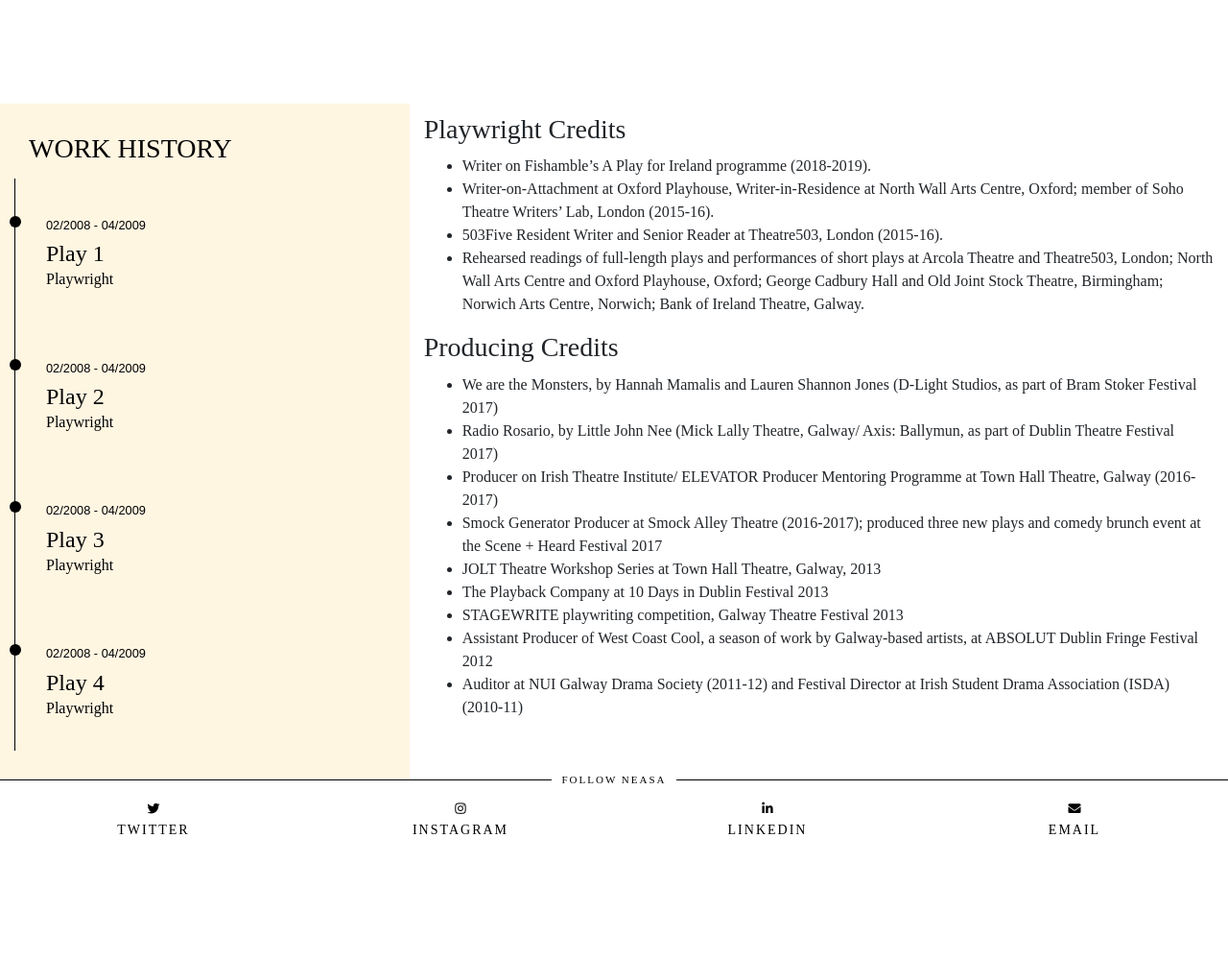
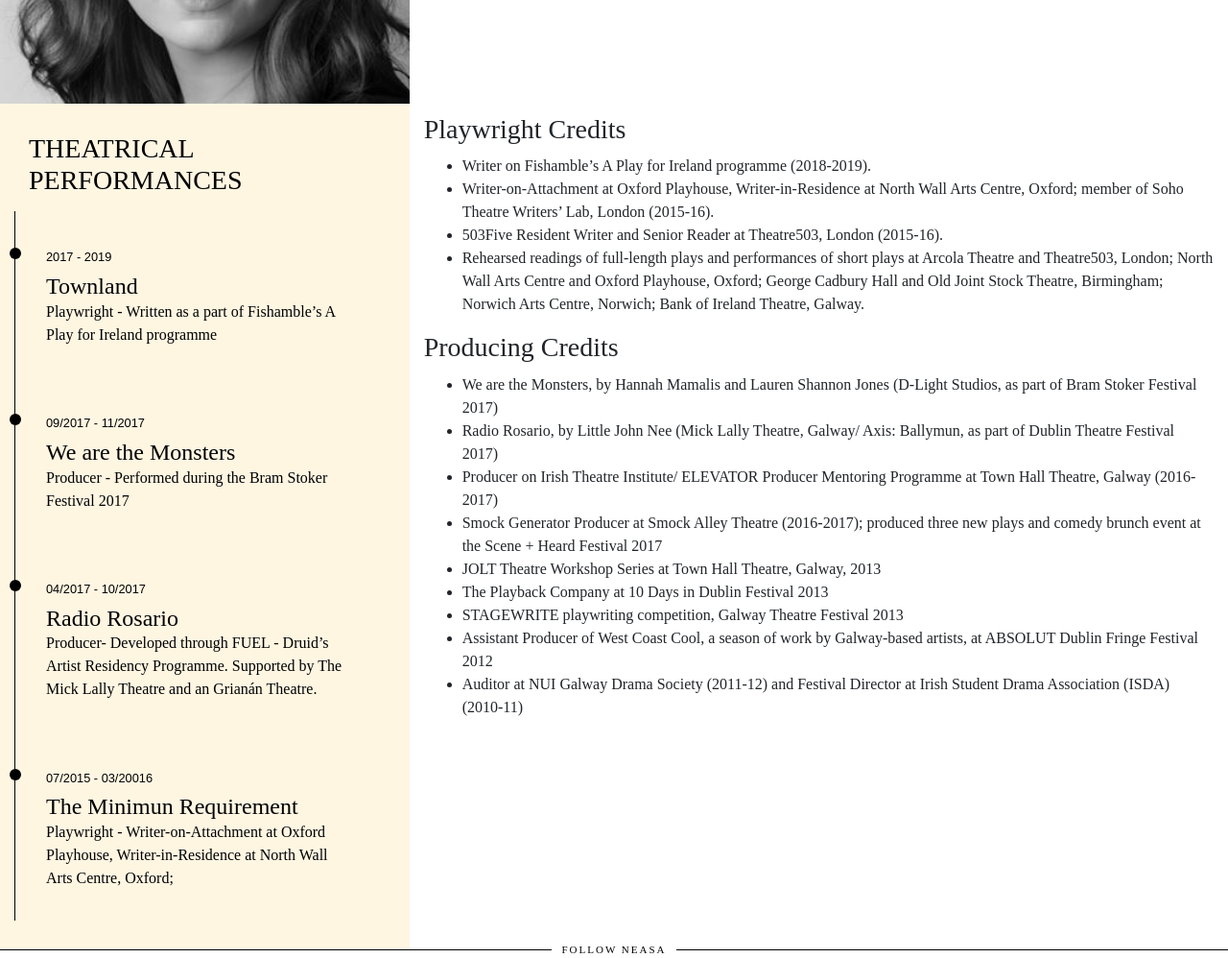
Before and after one commit to DarrenCoppinger/playwright-milestone-project, a plain HTML site: page about.html in a window 1280 px wide. Shown: the part 480-1478 px from the top of the page at 96% size. Before the commit the page ends 1412 px from the top, so only its background shows below. Drawn offline with nearby package versions, Linux system fonts and the light colour scheme.

Commit message:
updated About page information

```diff
--- a/about.html
+++ b/about.html
@@ -55,24 +55,24 @@
         <div class="row">
             <div class="col-sm-4 section-column bg-color-work-history">
                 <div>
-                    <h3 class="history-heading uppercase">Work History</h3>
+                    <h3 class="history-heading uppercase">Theatrical Performances</h3>
                 </div>
                 <div class="history-items bg-color-work-history ">
-                    <div class="timeline-item" data-dates="02/2008 - 04/2009">
-                        <h4>Play 1</h4>
-                        <p>Playwright</p>
+                    <div class="timeline-item" data-dates="2017 - 2019">
+                        <h4>Townland</h4>
+                        <p>Playwright - Written as a part of Fishamble’s A Play for Ireland programme</p>
                     </div>
-                    <div class="timeline-item" data-dates="02/2008 - 04/2009">
-                        <h4>Play 2</h4>
-                        <p>Playwright</p>
+                    <div class="timeline-item" data-dates="09/2017 - 11/2017">
+                        <h4>We are the Monsters</h4>
+                        <p>Producer - Performed during the Bram Stoker Festival 2017</p>
                     </div>
-                    <div class="timeline-item" data-dates="02/2008 - 04/2009">
-                        <h4>Play 3</h4>
-                        <p>Playwright</p>
+                    <div class="timeline-item" data-dates="04/2017 - 10/2017">
+                        <h4>Radio Rosario</h4>
+                        <p>Producer- Developed through FUEL - Druid’s Artist Residency Programme. Supported by The Mick Lally Theatre and an Grianán Theatre.</p>
                     </div>
-                    <div class="timeline-item" data-dates="02/2008 - 04/2009">
-                        <h4>Play 4</h4>
-                        <p>Playwright</p>
+                    <div class="timeline-item" data-dates="07/2015 - 03/20016">
+                        <h4>The Minimun Requirement</h4>
+                        <p>Playwright - Writer-on-Attachment at Oxford Playhouse, Writer-in-Residence at North Wall Arts Centre, Oxford;</p>
                     </div>
                 </div>
             </div>
--- a/assets/css/style.css
+++ b/assets/css/style.css
@@ -246,9 +246,9 @@ footer {
     background-repeat: no-repeat;
     background-size: cover;
     min-height: 360px;
-    transition: all .5s ease-in-out;
-    -moz-transition: all .5s ease-in-out;
-    -webkit-transition: all .5s ease-in-out;
+    /*transition: all .5s ease-in-out;*/
+    /*-moz-transition: all .5s ease-in-out;*/
+    /*-webkit-transition: all .5s ease-in-out;*/
     width:100%;
 }
 
```
Also changed, not shown: index.html (+5 -0 lines), writing.html (+2 -2 lines), assets/images/profile.jpg (added).
